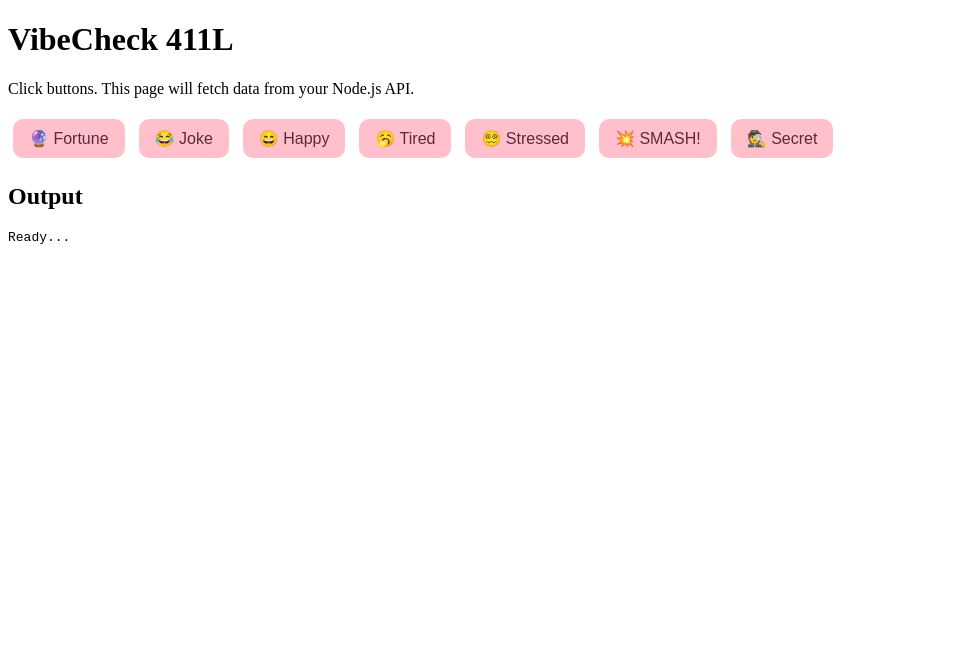
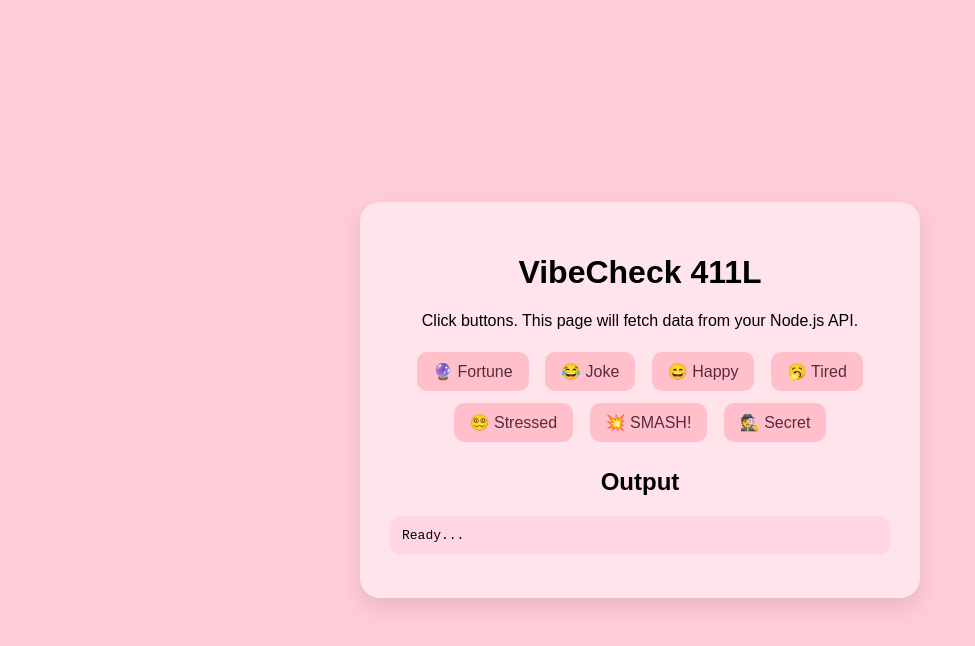
Before and after one commit to flyingcookere/VibeCheck-Macalinao-Pagayunan, a plain HTML site: page frontend/index.html in a window 1280 px wide. Shown: the whole page, without its empty margins (0-975 px from the left). Drawn offline with Linux system fonts and the light colour scheme.

Commit message:
change the design of frontend-ui

```diff
--- a/frontend/index.html
+++ b/frontend/index.html
@@ -6,25 +6,53 @@
   <title>VibeCheck 411L</title>
 
   <style>
+  body {
+    margin: 0;
+    min-height: 100vh;
+    background-color: #ffccd9; /* darker pink background */
+    display: flex;
+    justify-content: center;
+    align-items: center;
+    font-family: Arial, sans-serif;
+  }
+
+  .container {
+    background-color: #ffe4ec; /* soft inner pink */
+    padding: 30px;
+    border-radius: 20px;
+    text-align: center;
+    box-shadow: 0 10px 25px rgba(0,0,0,0.1);
+    max-width: 500px;
+    width: 100%;
+  }
+
   button {
-    background-color: #ffc0cb; /* light pink */
+    background-color: #ffc0cb; /* light pink buttons */
     color: #5a2a3c;
     border: none;
     padding: 10px 16px;
-    margin: 5px;
+    margin: 6px;
     border-radius: 10px;
     cursor: pointer;
     font-size: 16px;
   }
 
   button:hover {
-    background-color: #ffb6c1; /* slightly darker light pink */
+    background-color: #ffc0cb; /* stays same color */
+  }
+
+  pre {
+    background-color: #ffd6e3;
+    padding: 12px;
+    border-radius: 10px;
+    text-align: left;
   }
 </style>
 
 </head>
 
 <body>
+  <div class="container">
     <h1>VibeCheck 411L</h1>
     <p>Click buttons. This page will fetch data from your Node.js API.</p>
 
@@ -40,6 +68,7 @@
 
     <h2>Output</h2>
     <pre id="out">Ready...</pre>
+  </div>
 
   <script src="app.js"></script>
 </body>
```
Lines whose indentation alone changed are shown as unchanged.
